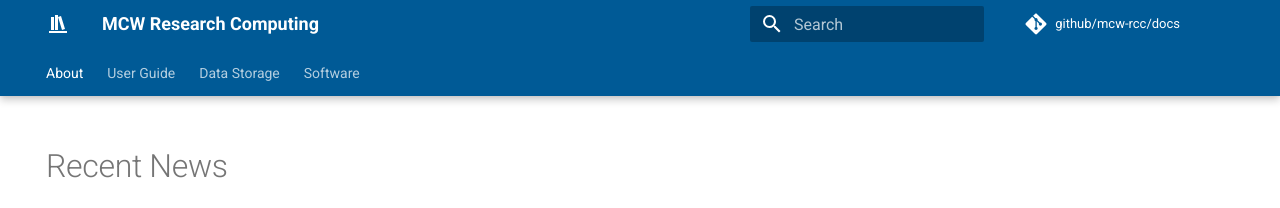
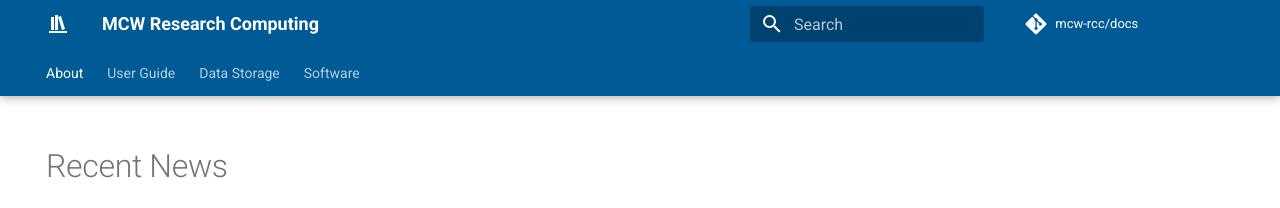
Before and after one commit to mcw-rcc/mcw-rcc.github.io, an MkDocs documentation site: the page built from docs/news.md, in a window 1280 px wide. Shown: the top 208 px of the page. Built offline with MkDocs 1.6.1 and Material for MkDocs 9.7.7, drawn with Linux system fonts in a browser that asks for light colours; comment, search, counter and statistics services are not loaded; part of the change alters nothing that is shown.

```diff
--- a/mkdocs.yml
+++ b/mkdocs.yml
@@ -1,9 +1,9 @@
 # Site information
-site_name:        MCW Research Computing
+site_name: MCW Research Computing
 site_description: A site for documenting MCW Research Computing systems and services.
-site_author:      Matthew Flister
+site_author: Matthew Flister
 site_url: https://mcw-rcc.github.io
-repo_name: github/mcw-rcc/docs
+repo_name: mcw-rcc/docs
 repo_url: https://github.com/mcw-rcc/mcw-rcc.github.io/tree/src
 edit_uri: docs/
 remote_branch: main
@@ -41,6 +41,16 @@ extra:
     property: !!python/object/apply:os.getenv ["GOOGLE_ANALYTICS_KEY"]
   social:
     - icon: fontawesome/brands/github
+  consent:
+    title: Cookie consent
+    description: >
+      We use cookies to recognize your repeated visits and preferences, as well
+      as to measure the effectiveness of our documentation and whether users
+      find what they're searching for. With your consent, you're helping us to
+      make our documentation better.
+  social:
+    - icon: fontawesome/brands/github
+      link: https://github.com/mcw-rcc
 
 # CSS
 extra_css:
```
